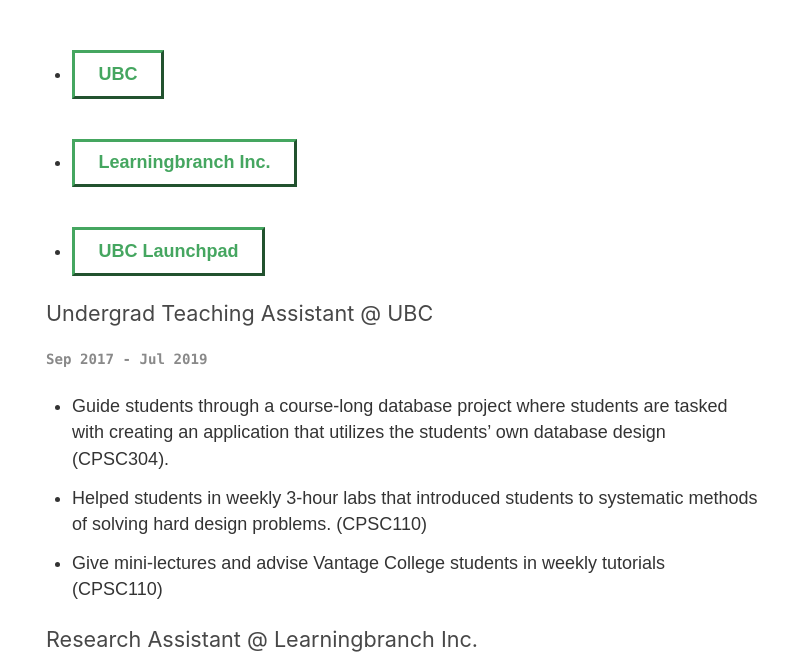
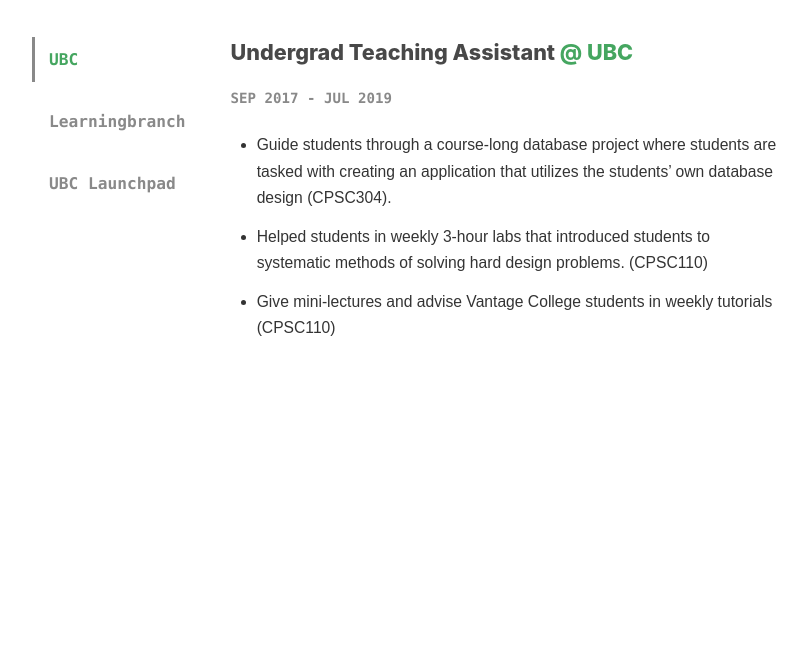
Before and after one commit to ginaahong/GHWebsite, a Gatsby site: page /experience in a window 1280 px wide. Shown: the part 139-800 px from the top of the page, without its empty margins (237-1044 px from the left). Built offline with nearby package versions, Linux system fonts and the light colour scheme; Gatsby itself is replaced by a stand-in of ours.

Commit message:
tab function and styling of exp page complete

```diff
--- a/package.json
+++ b/package.json
@@ -20,16 +20,18 @@
     "gatsby-plugin-sass": "^2.1.4",
     "gatsby-plugin-sharp": "^2.2.10",
     "gatsby-remark-images": "^3.1.7",
-    "gatsby-remark-relative-images": "^0.2.2",
+    "gatsby-remark-relative-images": "^0.2.3",
     "gatsby-source-contentful": "^2.1.18",
     "gatsby-source-filesystem": "^2.1.9",
     "gatsby-transformer-remark": "^2.6.11",
     "node-sass": "^4.12.0",
+    "prop-types": "^15.7.2",
     "react": "^16.8.6",
     "react-dom": "^16.8.6",
     "react-helmet": "^5.2.1",
     "react-sticky": "^6.0.3",
     "smooth-scroll": "^16.1.0",
+    "styled-components": "^4.3.2",
     "typescript": "^3.5.3"
   },
   "devDependencies": {
--- a/src/jobs/learningbranch.md
+++ b/src/jobs/learningbranch.md
@@ -1,5 +1,5 @@
 ---
-company: "Learningbranch Inc."
+company: "Learningbranch"
 position: "Research Assistant"
 from: "2018-05-01"
 to: "2019-01-07"
--- a/src/pages/experience.js
+++ b/src/pages/experience.js
@@ -1,7 +1,88 @@
 import React, { useState } from 'react'
 import { Link, graphql, useStaticQuery } from 'gatsby'
+import PropTypes from 'prop-types'
+import styled from 'styled-components'
 
 import Layout from './layout'
+
+const TabsContainer = styled.div`
+  display: flex;
+  align-items: flex-start;
+  position: relative;
+`;
+
+const Tabs = styled.ul`
+    display: block;
+    position: relative;
+    width: max-content;
+    z-index: 3;
+
+    li {
+        list-style-type: none;
+        margin-left: -50px;
+    }
+`;
+
+const Tab = styled.button`
+    font-family: Consolas;
+    font-size: 0.9rem;
+    font-weight: book;
+    color: ${props => props.isActive ? '#45A660' : '#898989' }
+    padding: 0 1.5rem 0.1rem;
+    border: none;
+    background-color: transparent;
+    text-align: left;
+    width: 100%;
+    &:hover,
+    &:focus {
+        color: #45A660;
+    }
+`;
+
+const Highlight = styled.span`
+    display: block;
+    background: #898989;
+    position: absolute;
+    top: ${props => props.activetab > 0 ? (props.activetab * 3.5 + 0.6 ) : 0.8 }rem;
+    left: 0.3rem;
+    width: 0.15rem;
+    height: 2.5rem;
+    z-index: 10;
+    margin-left: -45px;
+    transition-duration: ${props => (props.isActive ? '1s' : '0s')};
+`;
+
+const Content = styled.div`
+position: relative;
+padding-top: 12px;
+padding-left: 30px;
+flex-grow: 1;
+`;
+
+const TabContent = styled.div`
+  left: 1rem;
+  width: 100%;
+  height: auto;
+  z-index: ${props => (props.isActive ? 2 : -1)};
+  visibility: ${props => (props.isActive ? 'visible' : 'hidden')};
+  transition-duration: ${props => (props.isActive ? '1s' : '0s')};
+  position: ${props => (props.isActive ? 'relative' : 'absolute')};
+
+  h4 {
+      margin-top: 1rem;
+      font-weight: 800;
+  }
+  ul {
+      li {
+          font-size: 0.87rem;
+      }
+  }
+`;
+
+const Company = styled.span`
+    color: #45A660;
+`;
+
 
 const ExpPage = () => {
     const data = useStaticQuery(graphql`
@@ -31,34 +112,33 @@
         <Layout>
             <p id="experience"><br/><br/></p>
             <h3>Experience.</h3>
-            <div>
-                <ul>
+            <TabsContainer>
+            <Tabs>
             {data.allMarkdownRemark.edges.map((edge, i) => {
                 const company = edge.node.frontmatter.company
                 return (
                     <li key={i}>
-                                <button
+                    <Tab
                     isActive={ activeTab === i }
                     onClick={ () => setActiveTab(i) }
                     role="tab"
                     aria-selected={ activeTab === i ? 'true' : 'false' }
                     id={`tab${i}`}
-                                tabIndex={ activeTab === i ? '1' : '0'}>
+                    tabIndex={ activeTab === i ? '0' : '-1'}>
                     <span>{company}</span>
-                                </button>
+                    </Tab>
                     </li>
                 );
             })}
-                    <span activetab={activeTab} ></span>
-                </ul>
-            </div>
-            <content>
+            <Highlight activetab={activeTab}></Highlight>
+            </Tabs>
+            <div>
             {data.allMarkdownRemark.edges.map((edge, i) => {
                 const frontm = edge.node.frontmatter
                 return (
-                        <div
+                    <TabContent
                     key={i}
-                        isActive={ activeTab === i}
+                    isActive={ activeTab === i }
                     id={`job${i}`}
                     role="tabpanel"
                     tabIndex="1"
@@ -67,17 +147,21 @@
                     >
                     <h4>
                     <span>{frontm.position}</span>
-                                <span>&nbsp;@&nbsp;</span>
-                                <span>{frontm.company}</span>
+                    <Company>&nbsp;@&nbsp;{frontm.company}</Company>
                     </h4>
-                            <h6>{frontm.from} - {frontm.to}</h6>
+                    <h6>{frontm.from.toUpperCase()} - {frontm.to.toUpperCase()}</h6>
                     <div dangerouslySetInnerHTML={{ __html: edge.node.html }} />
-                        </div>
+                    </TabContent>
                 );
             })}
-            </content>
+            </div>
+            </TabsContainer>
         </Layout>
     )
 }
 
+ExpPage.propTypes = {
+  data: PropTypes.array.isRequired,
+};
+
 export default ExpPage
```
Also changed, not shown: 1 other file. Lines whose indentation alone changed are shown as unchanged.
